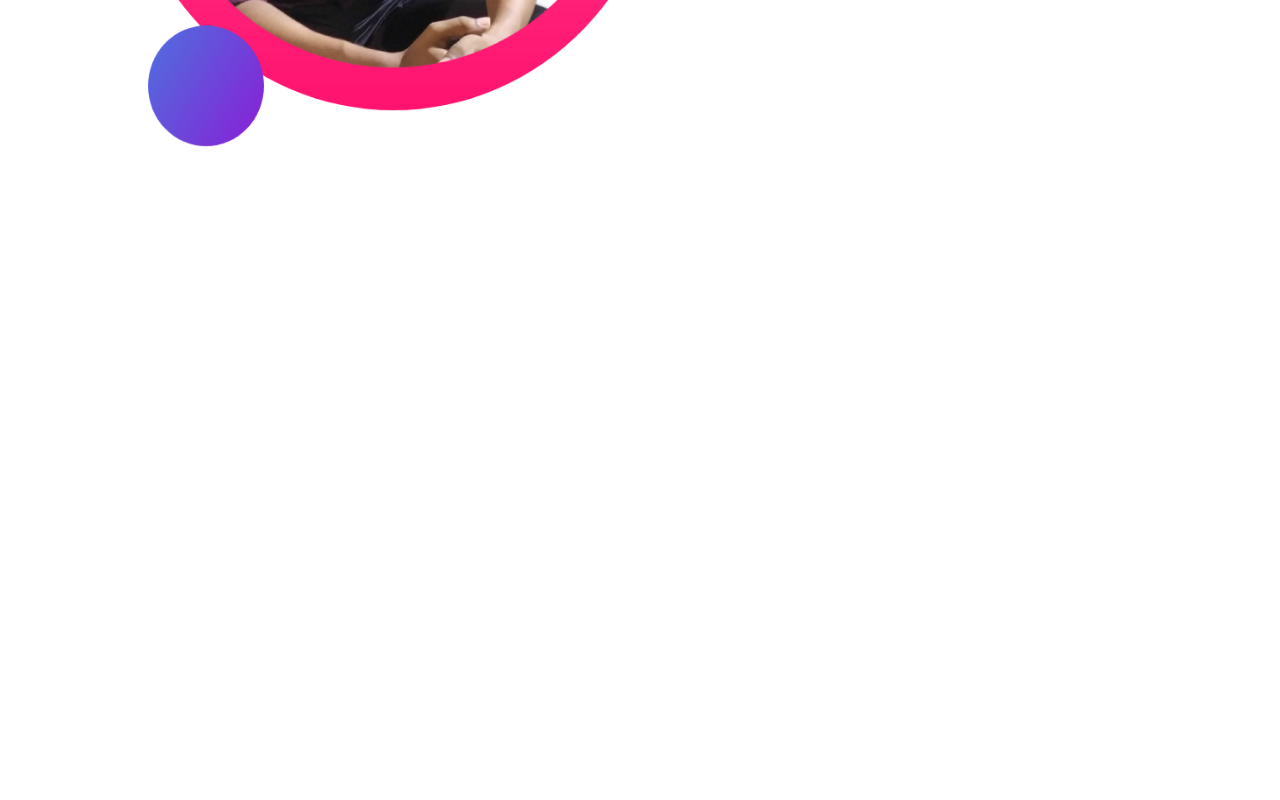
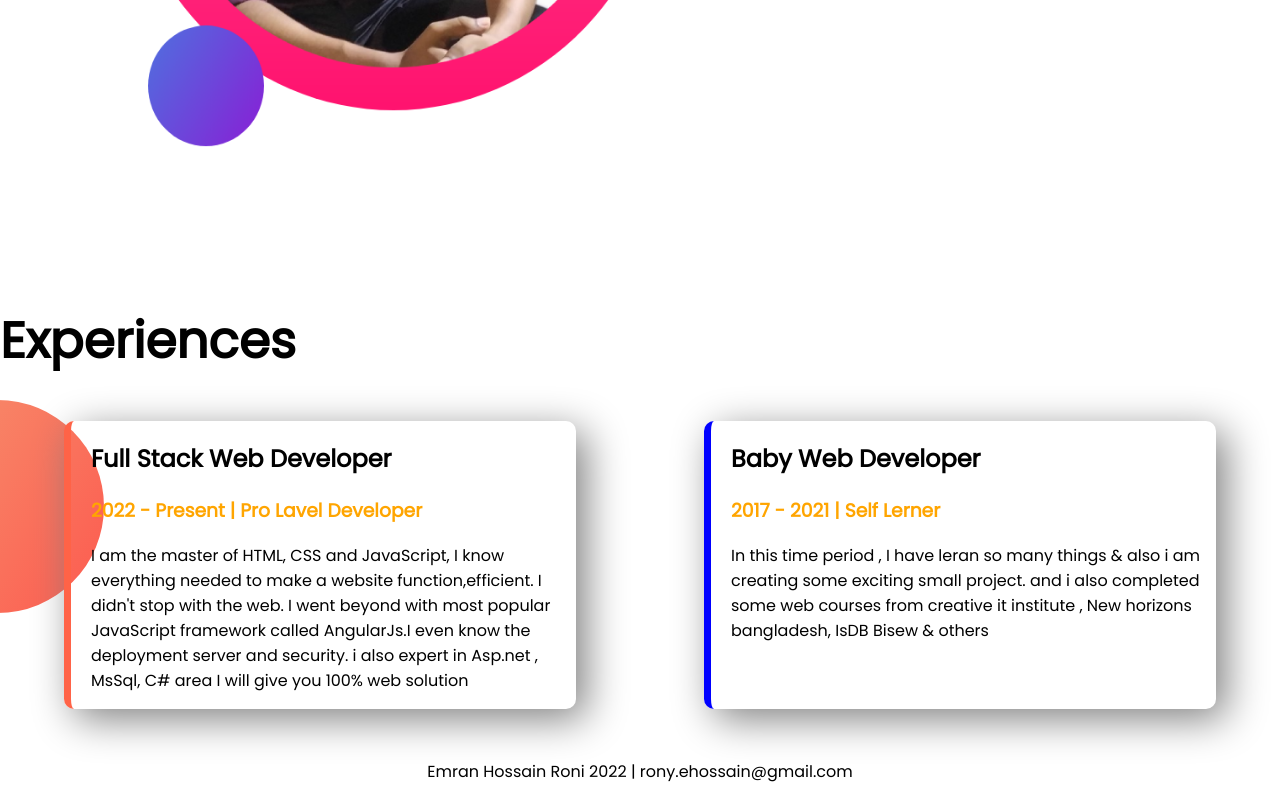
Before and after one commit to Emran321/Sample-Portfolio, a plain HTML site: page index.html in a window 1280 px wide. Shown: the part 1070-1870 px from the top of the page. Before the commit the page ends 1374 px from the top, so only its background shows below. Drawn offline with Linux system fonts and the light colour scheme; a web font is replaced by a local one.

Commit message:
final commit

```diff
--- a/index.html
+++ b/index.html
@@ -14,7 +14,7 @@
 </head>
 
 <body>
-    <section class="top-banner">
+    <section class="top-banner flexible-container">
         <div class="halt-width">
             <h1>Welcome To</h1>
             <h1><span class="orange">Emran Hossain's</span> Portfolio!</h1>
@@ -31,8 +31,8 @@
 
         <div class="halt-width"> <img src="images/emran-hossain.png" alt=""></div>
     </section>
-    <section class="dream-big">
 
+    <section class="dream-big flexible-container">
         <div class="halt-width">
             <img src="images/image1.png" alt="">
         </div>
@@ -46,6 +46,32 @@
             <a target="_blank" class="link-button" href="">Download Resume</a>
         </div>
     </section>
+
+    <section class="experience-area">
+        <h1>Experiences</h1>
+        <div class="flexible-container">
+            <div id="full-stack-developer" class="experience-item">
+                <h2>Full Stack Web Developer</h2>
+                <h3 class="orange">2022 - Present | Pro Lavel Developer</h3>
+                <p>
+                    I am the master of HTML, CSS and JavaScript, I know everything needed to make a website
+                    function,efficient. I didn't stop with the web. I went beyond with most popular JavaScript framework
+                    called AngularJs.I even know the deployment server and security. i also expert in Asp.net , MsSql, C#
+                    area I will give you 100% web solution
+                </p>
+            </div>
+            <div id="baby-web-developer" class="experience-item">
+                <h2>Baby Web Developer</h2>
+                <h3 class="orange">2017 - 2021 | Self Lerner</h3>
+                <p>In this time period , I have leran so many things & also
+                    i am creating some exciting small project. and i also completed some web courses from creative it
+                    institute , New horizons bangladesh, IsDB Bisew & others
+                </p>
+            </div>
+        </div>
+    </section>
 </body>
-
+<footer>
+    <p>Emran Hossain Roni 2022 | rony.ehossain@gmail.com</p>
+</footer>
 </html>
--- a/style.css
+++ b/style.css
@@ -8,12 +8,13 @@
 .orange{
     color: orange;
 }
-section{
+.flexible-container{
     display: flex;
 }
 .halt-width{
     width: 50%;
     padding-left: 5%;
+
 }
 .halt-width img{
     width: 600px;
@@ -40,3 +41,27 @@
     background-repeat: no-repeat;
     background-position: right;
 }
+.experience-item{
+    width: 40%;
+    margin-left: 5%;
+    margin-right: 5%;
+    padding-left: 20px;
+    border-radius: 10px;
+    box-shadow:  10px 10px 40px gray;
+
+}
+#full-stack-developer{
+    border-left: 7px solid tomato;
+}
+#baby-web-developer{
+    border-left: 7px solid blue;
+}
+.experience-area{
+    background-image: url(/images/exp-bg.png);
+    background-repeat: no-repeat;
+    background-position: left;
+}
+footer p{
+    text-align: center;
+    margin-top: 50px;
+}
```
